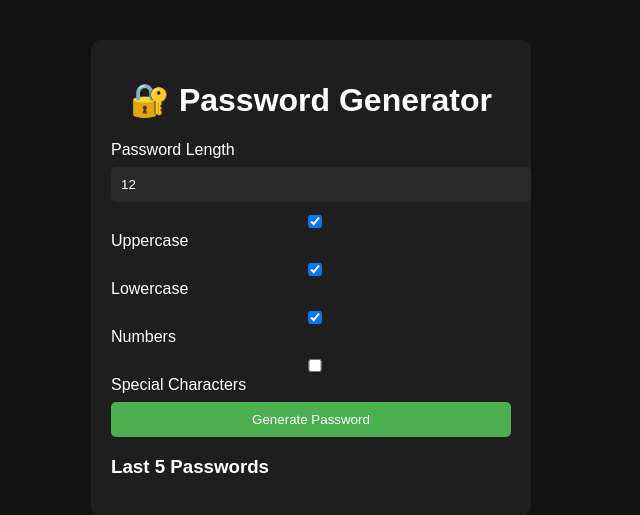
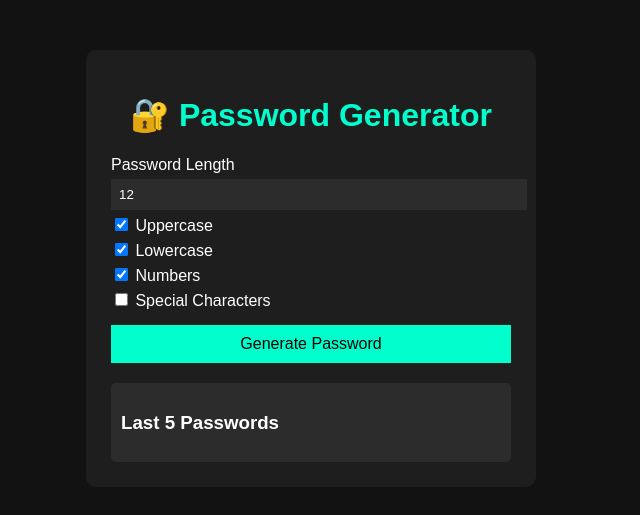
Before and after one commit to npmhimanshu/Password_Generator, a Flask app: page / in a window 1280 px wide. Shown: the top 515 px of the page, without its empty margins (329-969 px from the left). Run offline with Flask 3, Linux system fonts and the light colour scheme; data that the repository does not hold is empty.

Commit message:
Update style.css

```diff
--- a/static/style.css
+++ b/static/style.css
@@ -1,46 +1,62 @@
 body {
     background-color: #121212;
-    font-family: Arial;
-    color: #fff;
+    color: #ffffff;
+    font-family: Arial, sans-serif;
 }
 
 .container {
     width: 400px;
-    margin: auto;
-    margin-top: 40px;
-    background: #1e1e1e;
-    padding: 20px;
+    margin: 50px auto;
+    padding: 25px;
+    background-color: #1e1e1e;
     border-radius: 10px;
 }
 
-h1, h2 {
+h1 {
     text-align: center;
+    color: #00ffcc;
 }
 
-input, button {
+label {
+    display: block;
+    margin-top: 10px;
+}
+
+input[type="number"] {
+    width: 100%;
+    padding: 8px;
+    margin-top: 5px;
+    background: #2c2c2c;
+    border: none;
+    color: white;
+}
+
+.options label {
+    margin-top: 5px;
+}
+
+button {
     width: 100%;
     padding: 10px;
-    margin-top: 8px;
-    background: #2a2a2a;
-    color: white;
+    margin-top: 15px;
+    background: #00ffcc;
     border: none;
+    cursor: pointer;
+    font-size: 16px;
+}
+
+button:hover {
+    background: #00ccaa;
+}
+
+.output, .history {
+    margin-top: 20px;
+    padding: 10px;
+    background: #2c2c2c;
     border-radius: 5px;
 }
 
-button {
-    background: #4CAF50;
-    cursor: pointer;
+ul {
+    list-style: none;
+    padding: 0;
 }
-
-.result {
-    background: #333;
-    padding: 10px;
-    margin-top: 10px;
-    text-align: center;
-    font-weight: bold;
-}
-
-.options label {
-    display: block;
-    margin-top: 5px;
-}
```
